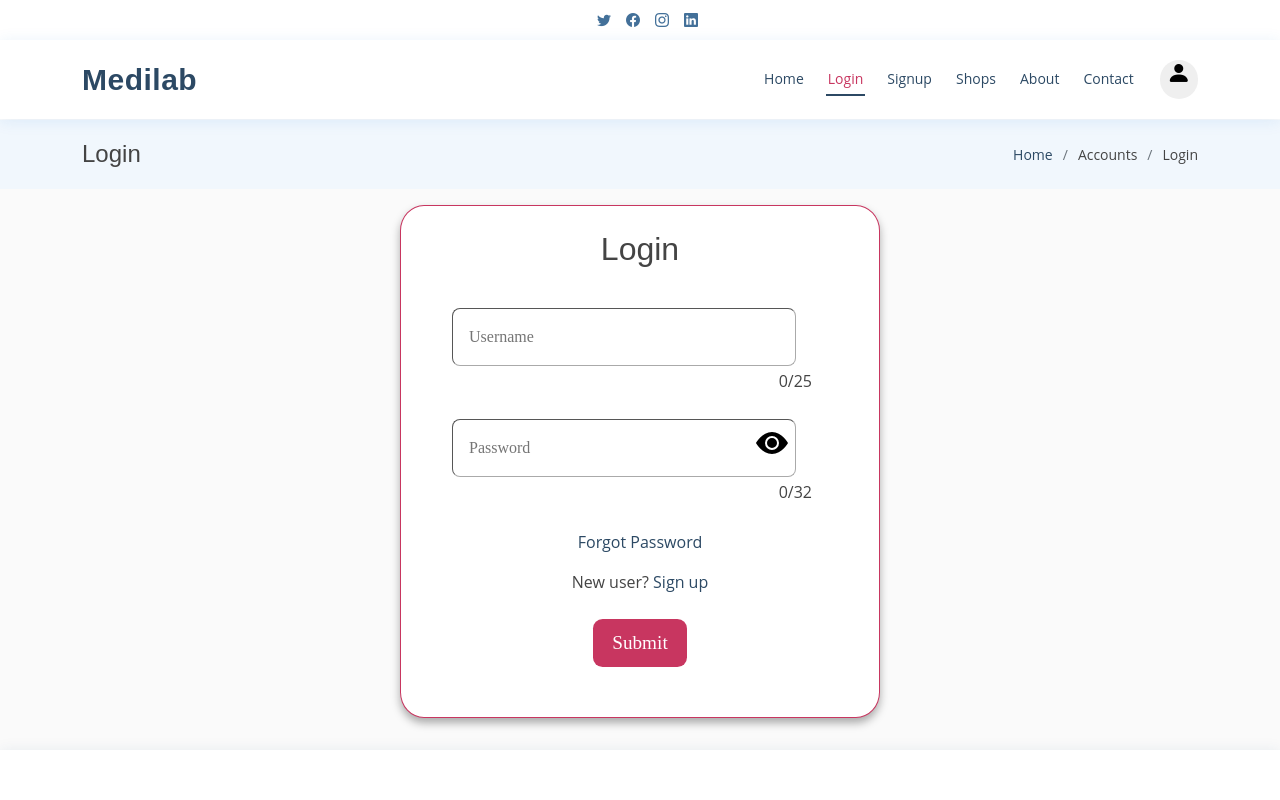
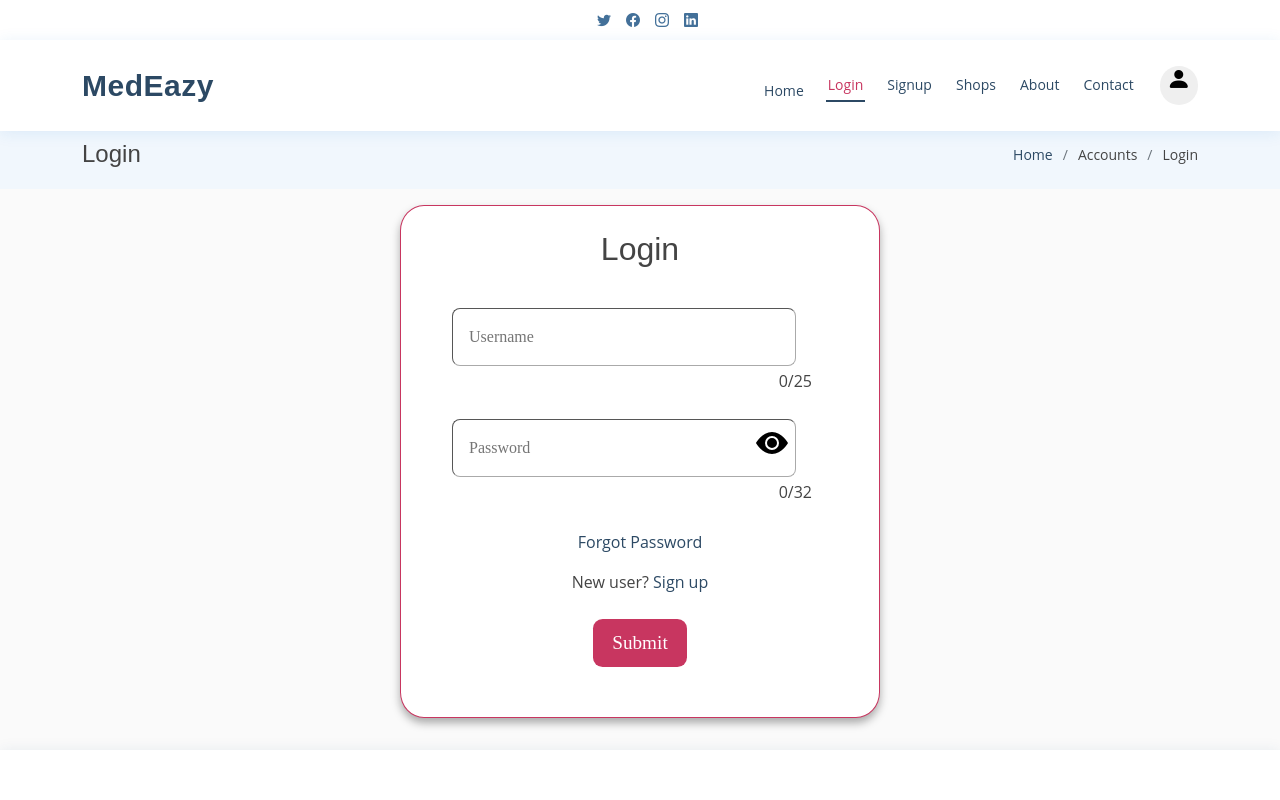
Before and after one commit to Kiran123456-sys/MedEazy, a plain HTML site: page login.html in a window 1280 px wide. Shown: the top 800 px of the page. Drawn offline with Linux system fonts and the light colour scheme.

Commit message:
Update login.html

```diff
--- a/login.html
+++ b/login.html
@@ -51,7 +51,7 @@
   <header id="header" class="fixed-top">
   <div class="container d-flex align-items-center">
 
-    <h1 class="logo me-auto"><a href="index.html">Medilab</a></h1>
+    <h1 class="logo me-auto"><a href="index.html">MedEazy</h1>
 
     <nav id="navbar" class="navbar order-lg-0">
       <ul>
```
